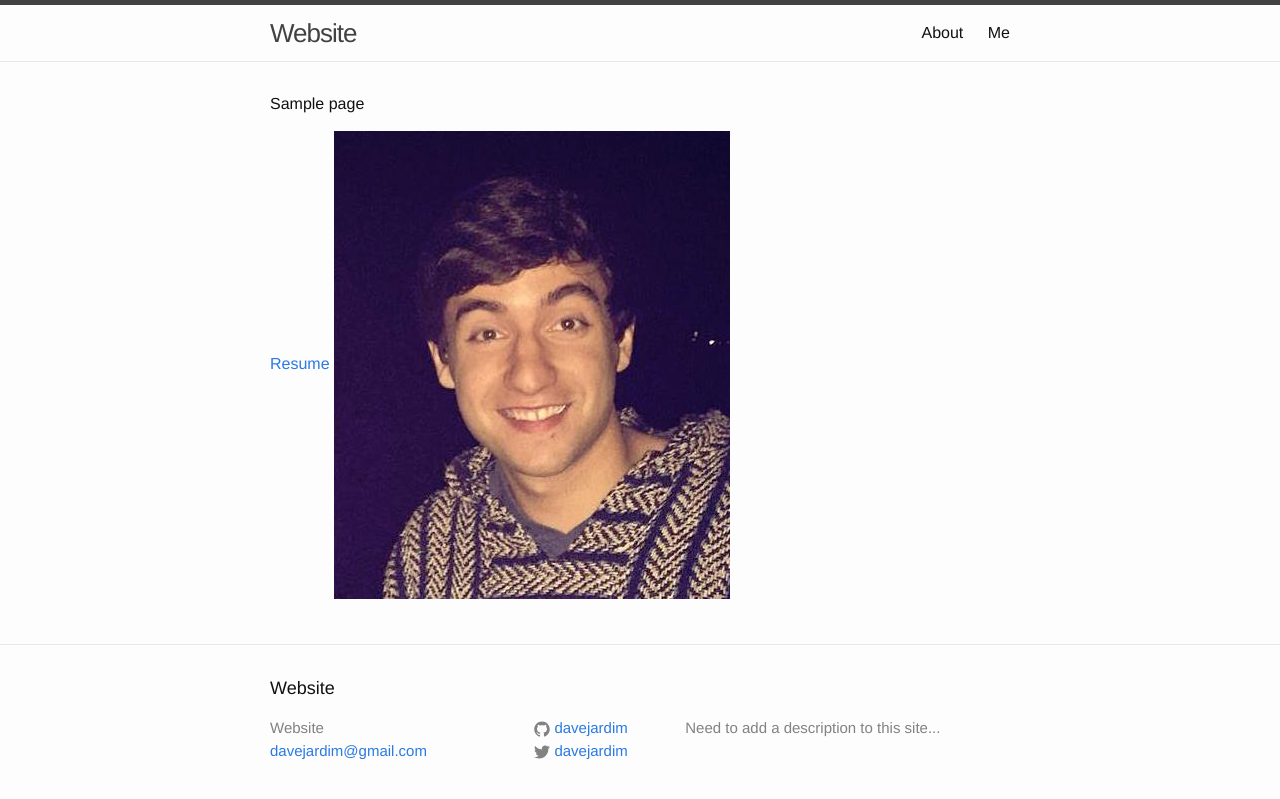
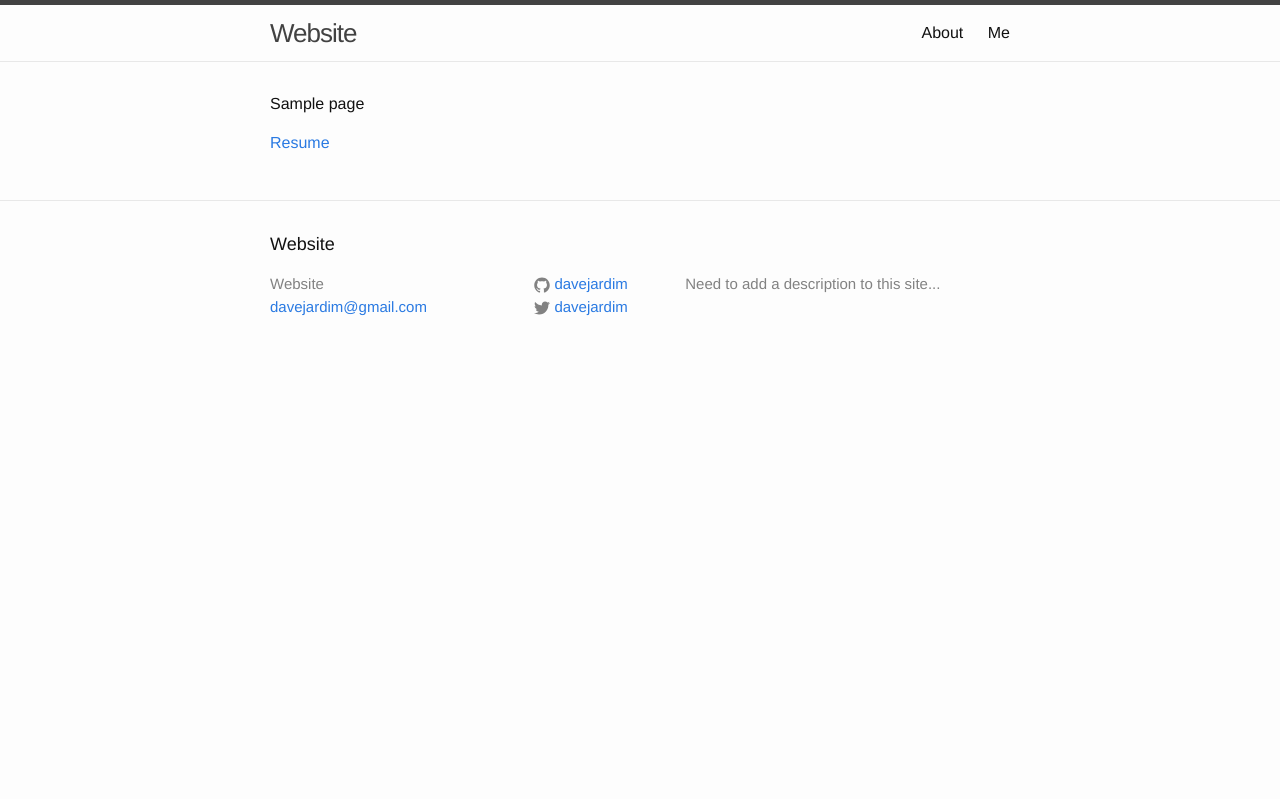
Before and after one commit to davejardim/davejardim.github.io, a Jekyll site: the page built from homepage.md, in a window 1280 px wide. Shown: the top 799 px of the page. Built offline with Jekyll 4.4.1, drawn with Linux system fonts in a browser that asks for light colours.

Commit message:
home page edit

```diff
--- a/homepage.md
+++ b/homepage.md
@@ -6,5 +6,4 @@ permalink: /resume
 
  Sample page
 
- [Resume](/assets/Resume.pdf)
-![photo of me here](/assets/me.jpg)
+[Resume](/assets/Resume.pdf)
--- a/index.html
+++ b/index.html
@@ -4,7 +4,7 @@ layout: default
 
 <div class="home">
 
-  <h1 class="page-heading">Posts</h1>
+  <h1 class="page-heading"></h1>
 
   <ul class="post-list">
     {% for post in site.posts %}
```
